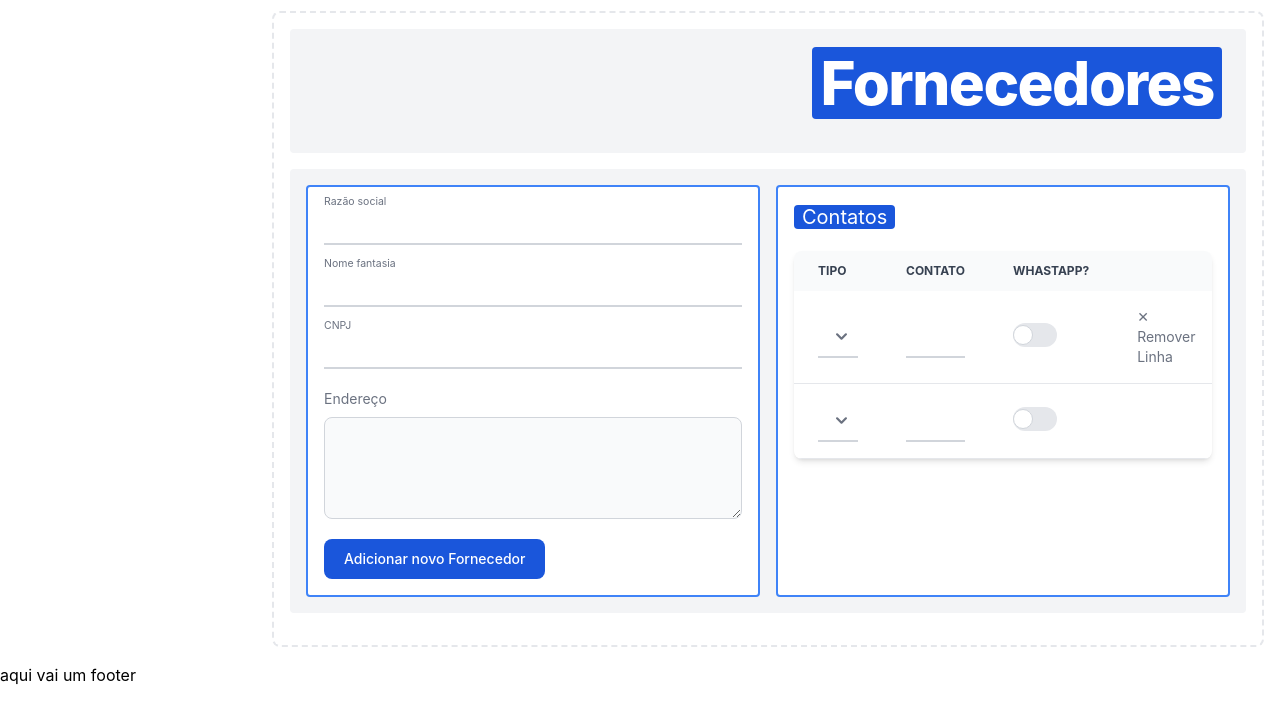
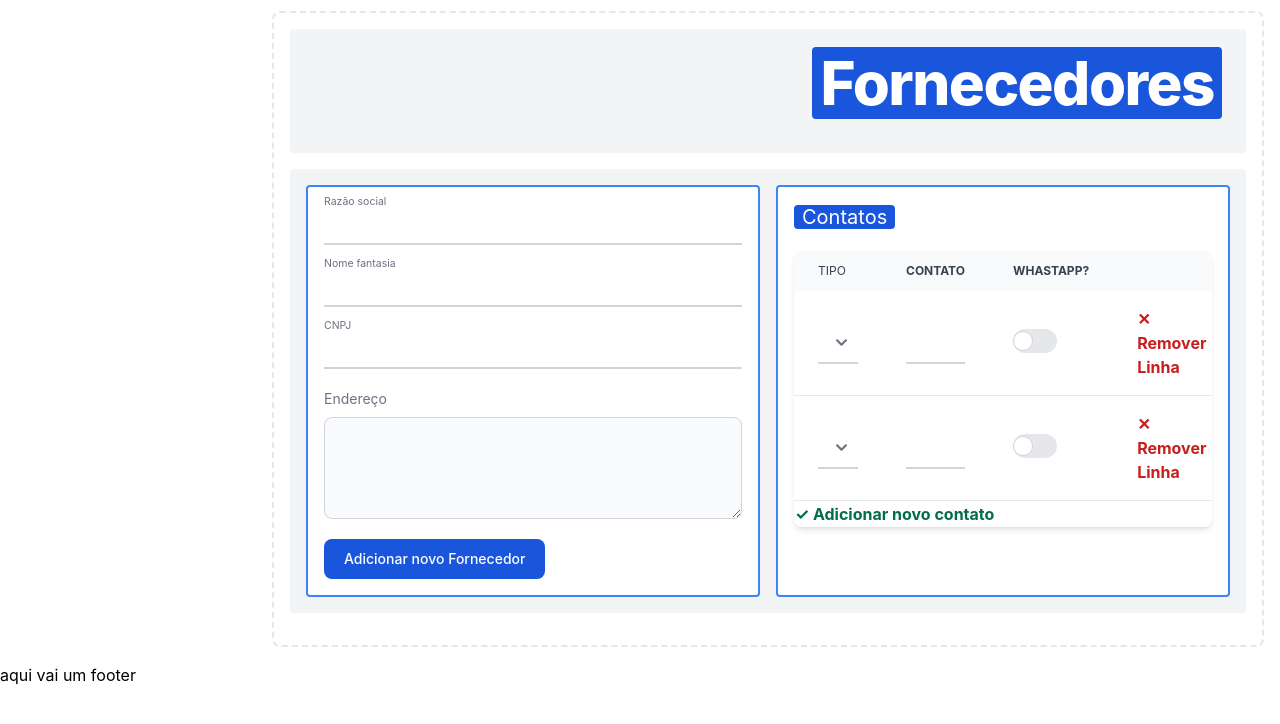
Before and after one commit to Prefeitura-Municipal-de-Novo-Horizonte/sisinfo-v2, a Django app: page /suppliers/ in a window 1280 px wide. Shown: the part 61-785 px from the top of the page. Run offline with Django 4.2, Linux system fonts and the light colour scheme; the visitor is signed in with stand-in values (Sample User, id 1); style sheets or scripts are compiled from the project's sources; some libraries are stand-ins or nearby versions.

Commit message:
feat: fornecedores ok

```diff
--- a/bidding_supplier/forms.py
+++ b/bidding_supplier/forms.py
@@ -11,7 +11,7 @@ class SupplierForm(forms.ModelForm):
         fields = ['company', 'trade', 'cnpj', 'address']
 
     def clean_company(self):
-        return self.extract_from_clean_company("company")
+        return self.extract_from_clean("company")
 
     def extract_from_clean(self, field):
         name = self.cleaned_data[field]
--- a/bidding_supplier/templates/suppliers.html
+++ b/bidding_supplier/templates/suppliers.html
@@ -53,9 +53,9 @@
                     <table class="w-full text-sm text-left rtl:text-right text-gray-500 dark:text-gray-400">
                         <thead class="text-xs text-gray-700 uppercase bg-gray-50 dark:bg-gray-700 dark:text-gray-400">
                             <tr>
-                                <th scope="col" class="px-6 py-3">
+                                <td scope="col" class="px-6 py-3">
                                     Tipo
-                                </th>
+                                </td>
                                 <th scope="col" class="px-6 py-3">
                                     Contato
                                 </th>
@@ -71,10 +71,10 @@
                             {{form_contact.management_form}}
                             {% for fc in form_contact %}
                             <tr class="odd:bg-white odd:dark:bg-gray-900 even:bg-gray-50 even:dark:bg-gray-800 border-b dark:border-gray-700">
-                                <th scope="row" class="px-6 py-4 font-medium text-gray-900 whitespace-nowrap dark:text-white">
+                                <td scope="row" class="px-6 py-4 font-medium text-gray-900 whitespace-nowrap dark:text-white">
                                     {{ fc.kind.errors }}{{ fc.kind }}
                                     <label for="{{ fc.kind.id_for_label }}" class="peer-focus:font-medium absolute text-sm text-gray-500 dark:text-gray-400 duration-300 transfc -translate-y-6 scale-75 top-3 -z-10 origin-[0] peer-focus:start-0 rtl:peer-focus:translate-x-1/4 rtl:peer-focus:left-auto peer-focus:text-blue-600 peer-focus:dark:text-blue-500 peer-placeholder-shown:scale-100 peer-placeholder-shown:translate-y-0 peer-focus:scale-75 peer-focus:-translate-y-6">{{ fc.kind.label }}</label>
-                                </th>
+                                </td>
                                 <td class="px-6 py-4">
                                     {{ fc.value.errors }}{{ fc.value }}
                                     <label for="{{ fc.value.id_for_label }}" class="peer-focus:font-medium absolute text-sm text-gray-500 dark:text-gray-400 duration-300 transfc -translate-y-6 scale-75 top-3 -z-10 origin-[0] peer-focus:start-0 rtl:peer-focus:translate-x-1/4 rtl:peer-focus:left-auto peer-focus:text-blue-600 peer-focus:dark:text-blue-500 peer-placeholder-shown:scale-100 peer-placeholder-shown:translate-y-0 peer-focus:scale-75 peer-focus:-translate-y-6">{{ fc.value.label }}</label>
@@ -97,6 +97,9 @@
         </div>
     </div>
 </form>
+<!-- MESSAGES -->
+{% include "include/_alert.html" %}
+<!-- SEARCH -->
 <!-- Lista de dados -->
 {% endblock content %}
 {% block script %}
@@ -106,10 +109,10 @@
     $(function() {
         $('#inline_form table tbody tr').formset({
             prefix: '{{ form_contact.prefix }}',
-            addText: '&#10003; Adicionar novo item',
+            addText: '&#10003; Adicionar novo contato',
             deleteText: '&#10005; Remover Linha',
-            addCssClass: '',
-            deleteCssClass : ''
+            addCssClass : 'text-base font-bold text-green-700',
+            deleteCssClass : 'text-base font-bold text-red-700',
         });
     })
 </script>
--- a/bidding_supplier/views.py
+++ b/bidding_supplier/views.py
@@ -24,18 +24,13 @@ def suppliers(request):
             form_contact.instance = supplier
             form_contact.save()
             messages.add_message(
-                request, constants.SUCCESS, f"Um {Supplier.__classname__} inserido com sucesso")
+                request, constants.SUCCESS, "Um novo fornecedor inserido com sucesso")
         else:
             messages.add_message(request, constants.ERROR, "Ocorreu um erro!")
-        return redirect(reverse("supplier:fornecedores"))
-
+        return redirect(reverse("suppliers:fornecedores"))
     form = SupplierForm()
     form_contact = inlineformset_factory(
         Supplier, Contact, form=ContactForm, extra=2)
-
-    print(form)
-    print(form_contact)
-
     context = {
         'suppliers': suppliers,
         'form': form,
```
